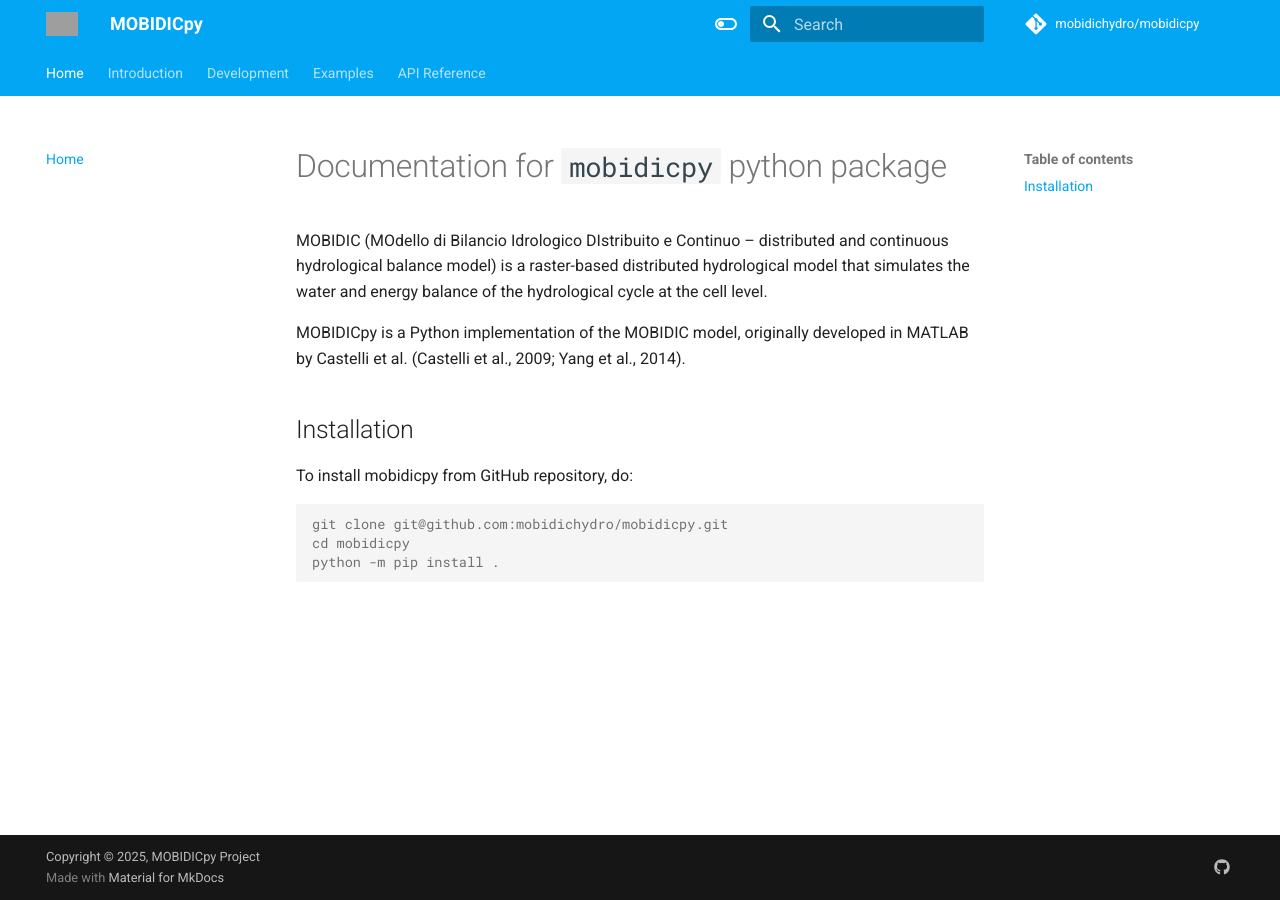
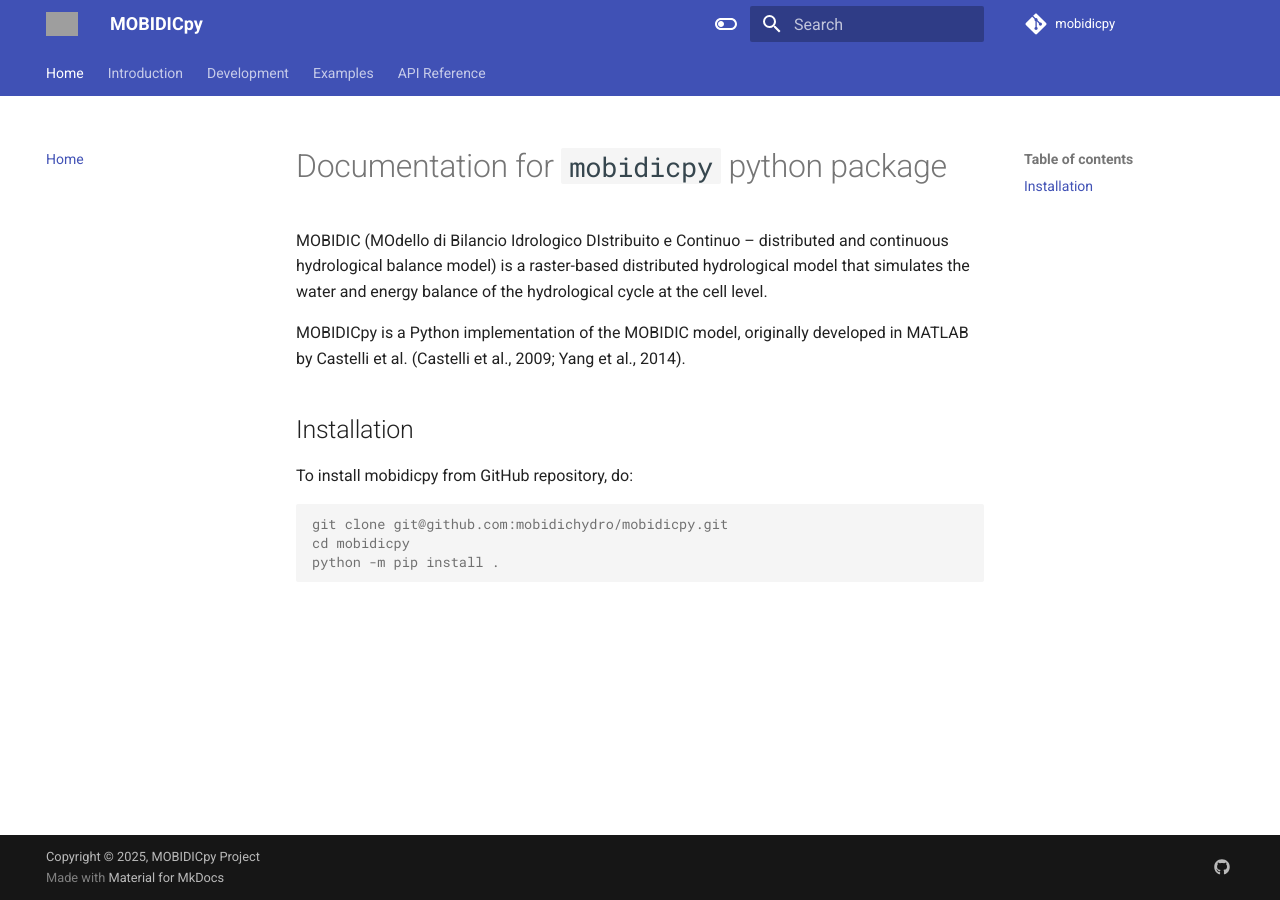
Before and after one commit to mobidichydro/MOBIDICpy, an MkDocs documentation site: the page built from docs/index.md, in a window 1280 px wide. Built offline with MkDocs 1.6.1 and Material for MkDocs 9.7.7, drawn with Linux system fonts in a browser that asks for light colours; a script that is not in the unit is left out; comment, search, counter and statistics services are not loaded; grey boxes are pictures that could not be loaded.

Commit message:
Minor change mkdocs styles

```diff
--- a/mkdocs.yml
+++ b/mkdocs.yml
@@ -2,7 +2,7 @@ site_name: MOBIDICpy
 site_description: MOBIDIC - Distributed and continuous hydrological balance model
 site_author: Fabio Castelli, Matteo Masi
 site_url: https://mobidichydro.github.io/mobidicpy
-repo_name: mobidichydro/mobidicpy
+repo_name: mobidicpy
 repo_url: https://github.com/mobidichydro/mobidicpy
 edit_uri: "edit/main/docs/"
 copyright: Copyright &copy; 2025, MOBIDICpy Project
@@ -23,13 +23,13 @@ theme:
   palette:
     - media: "(prefers-color-scheme: light)"
       scheme: default
-      primary: light blue
+      primary: indigo
       toggle:
         icon: material/toggle-switch-off-outline
         name: Switch to dark mode
     - media: "(prefers-color-scheme: dark)"
       scheme: slate
-      primary: light blue
+      primary: indigo
       toggle:
         icon: material/toggle-switch
         name: Switch to light mode
```
